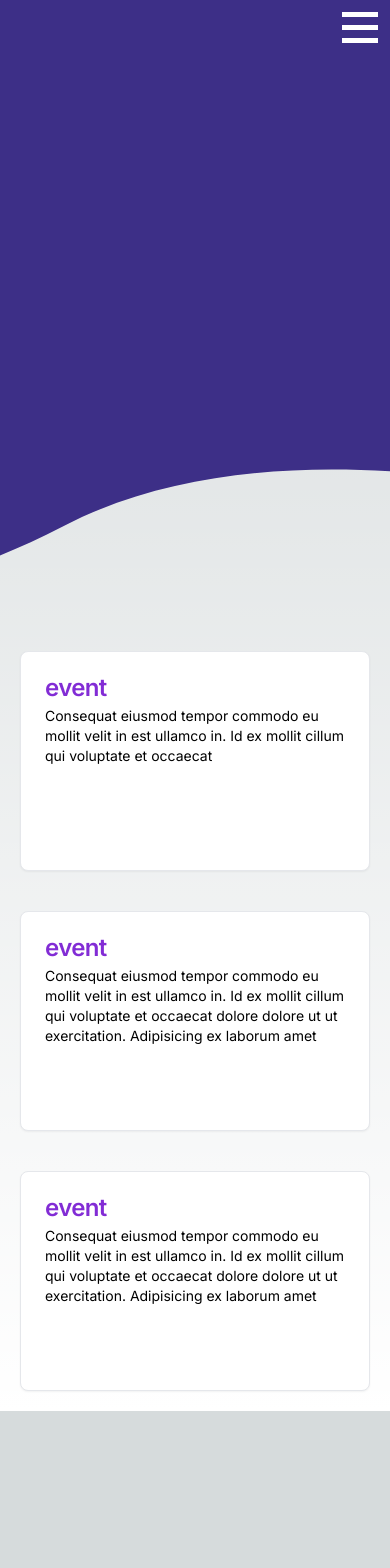
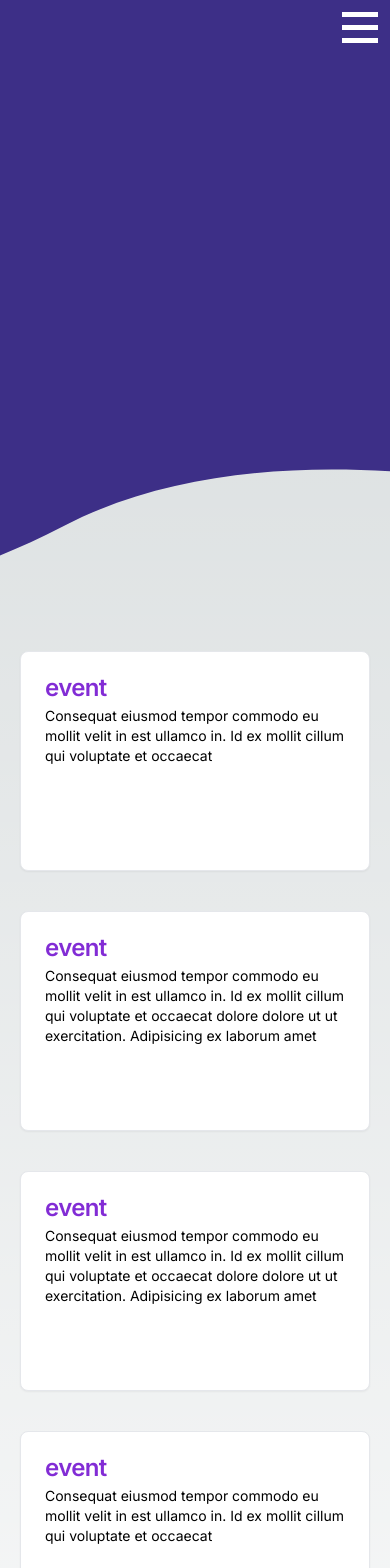
Before and after one commit to JorgeRojas720s/ProjectWeb, a Next.js app: page / in a window 390 px wide. Shown: the top 1568 px of the page. Before the commit the page ends 1411 px from the top, so only its background shows below. Built offline with nearby package versions, Linux system fonts and the light colour scheme.

Commit message:
fuctionality to cards add

```diff
--- a/package.json
+++ b/package.json
@@ -11,7 +11,9 @@
   "dependencies": {
     "class-variance-authority": "^0.7.0",
     "clsx": "^2.1.0",
+    "express": "^4.19.2",
     "lucide-react": "^0.367.0",
+    "mysql2": "^3.9.4",
     "next": "14.1.4",
     "react": "^18",
     "react-dom": "^18",
--- a/src/app/page.tsx
+++ b/src/app/page.tsx
@@ -1,9 +1,10 @@
 import Events from "@/components/Events";
+import Header from "@/components/Header";
 
 export default function Home() {
   return (
     <>
-    {/* <Header /> */}
+    <Header />
     <section>
       <Events />
     </section>
--- a/src/components/EventCard.tsx
+++ b/src/components/EventCard.tsx
@@ -1,3 +1,4 @@
+'use client'
 import React from "react";
 import {
   Card,
@@ -5,12 +6,14 @@ import {
   CardHeader,
   CardTitle,
 } from "@/components/ui/card";
+import { useRouter } from "next/navigation";
 
 
-function EventCard({ title, description }:{title:string, description:string}) {
+function EventCard({ title, description}:{title:string, description:string}) {
+  const router = useRouter();
   return (
-    <div>
-      <Card className="h-[220px] xl:w-[420px] lg:w-[320px] md:w-[350px] sm:w-fit m-5">
+    <div onClick={() => router.push(`event/${title}`)}>
+      <Card className="h-[220px] xl:w-[420px] lg:w-[320px] md:w-[350px] sm:w-fit m-5 hover:translate-y-[-10px] cursor-pointer">
         <CardHeader>
           <CardTitle className="text-purple-1">{title}</CardTitle>
           <CardDescription className="text-black">{description}</CardDescription>
--- a/src/components/Events.tsx
+++ b/src/components/Events.tsx
@@ -1,7 +1,21 @@
 import React from "react";
-import Event from "./EventCard";
 import EventCard from "./EventCard";
 const events = [
+  {
+    title: "event",
+    description:
+      "Consequat eiusmod tempor commodo eu mollit velit in est ullamco in. Id ex mollit cillum qui voluptate et occaecat ",
+  },
+  {
+    title: "event",
+    description:
+      "Consequat eiusmod tempor commodo eu mollit velit in est ullamco in. Id ex mollit cillum qui voluptate et occaecat dolore dolore ut ut exercitation. Adipisicing ex laborum amet ",
+  },
+  {
+    title: "event",
+    description:
+      "Consequat eiusmod tempor commodo eu mollit velit in est ullamco in. Id ex mollit cillum qui voluptate et occaecat dolore dolore ut ut exercitation. Adipisicing ex laborum amet ",
+  },
   {
     title: "event",
     description:
@@ -20,9 +34,9 @@ const events = [
 ];
 function Events() {
   return (
-    <div className="grid xl:grid-cols-3 lg:grid-cols-2 sm:grid-cols-2 mt-10">
+    <div className="grid justify-center items-centers mt-10 w-full h-fit xl:grid-cols-3 lg:grid-cols-2 sm:grid-cols-2">
       {events.map(({title, description}) => {
-        return <EventCard title={title} description={description} />;
+        return <EventCard key={title} title={title} description={description}/>;
       })}
     </div>
   );
```
Also changed, not shown: API/index.tsx (added, +26 -0 lines), 1 other file (tests, documents, lock files or other folders).
